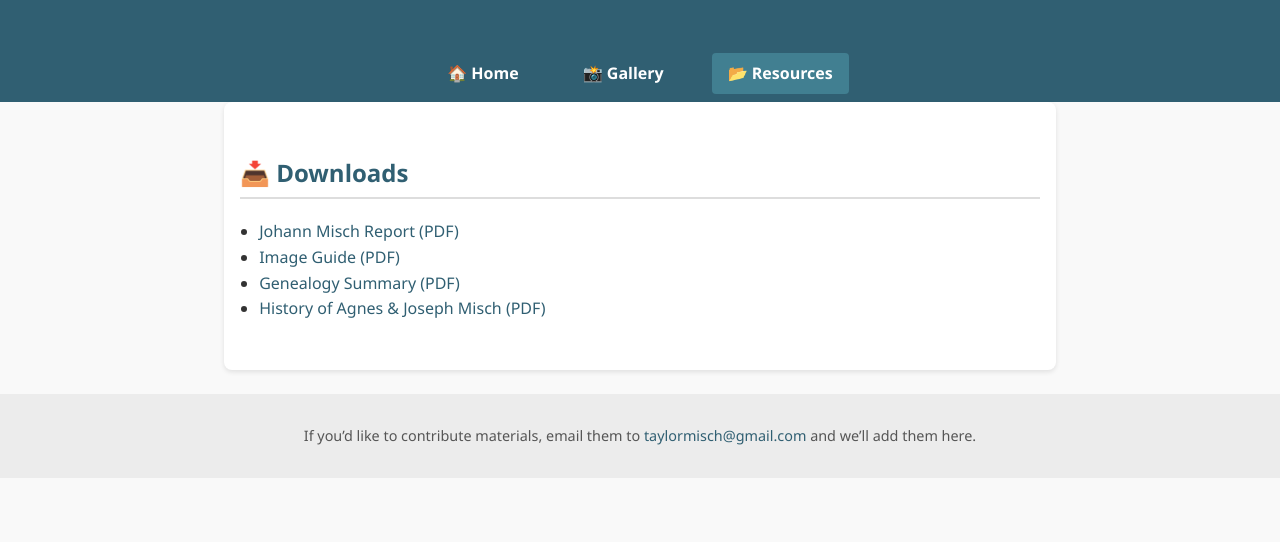
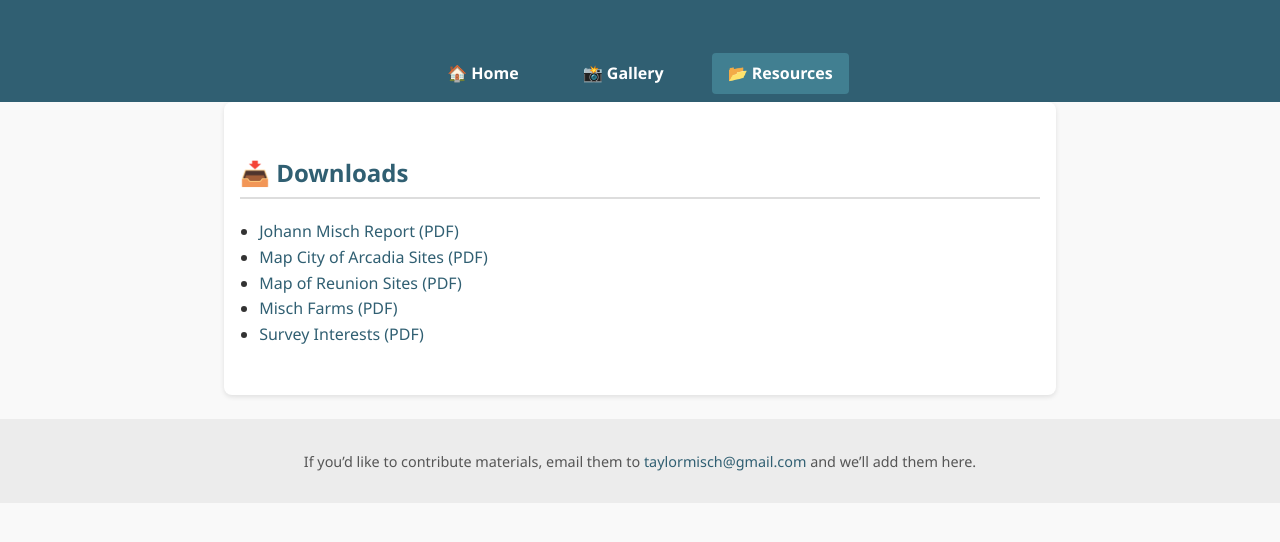
Before and after one commit to taylor-misch/2025-misch-reunion, a plain HTML site: page resources.html in a window 1280 px wide. Shown: the part 128-670 px from the top of the page. Drawn offline with Linux system fonts and the light colour scheme.

Commit message:
Update resources.html

```diff
--- a/resources.html
+++ b/resources.html
@@ -3,7 +3,7 @@
 <head>
     <meta charset="UTF-8" />
     <meta name="viewport" content="width=device-width, initial-scale=1.0"/>
-    <title>Family Resources</title>
+    <title>Reunion Resources</title>
     <link rel="stylesheet" href="styles.css" />
     <link rel="icon" type="image/x-icon" href="images/camera-32.ico">
 </head>
@@ -25,9 +25,10 @@
     <h2>📥 Downloads</h2>
     <ul>
         <li><a href="documents/Johann Misch Report.pdf" download>Johann Misch Report (PDF)</a></li>
-        <li><a href="documents/image-guide.pdf" download>Image Guide (PDF)</a></li>
-        <li><a href="documents/genealogy-summary.pdf" download>Genealogy Summary (PDF)</a></li>
-        <li><a href="documents/history-of-agnes-joseph.pdf" download>History of Agnes & Joseph Misch (PDF)</a></li>
+        <li><a href="documents/Map City of Arcadia Sites.pdf" download>Map City of Arcadia Sites (PDF)</a></li>
+        <li><a href="documents/Map of Reunion Sites.pdf" download>Map of Reunion Sites (PDF)</a></li>
+        <li><a href="documents/Misch Farms finally.pdf" download>Misch Farms (PDF)</a></li>
+        <li><a href="documents/Survey Interests.pdf" download>Survey Interests (PDF)</a></li>
         <!-- Add more as needed -->
     </ul>
 </section>
```
